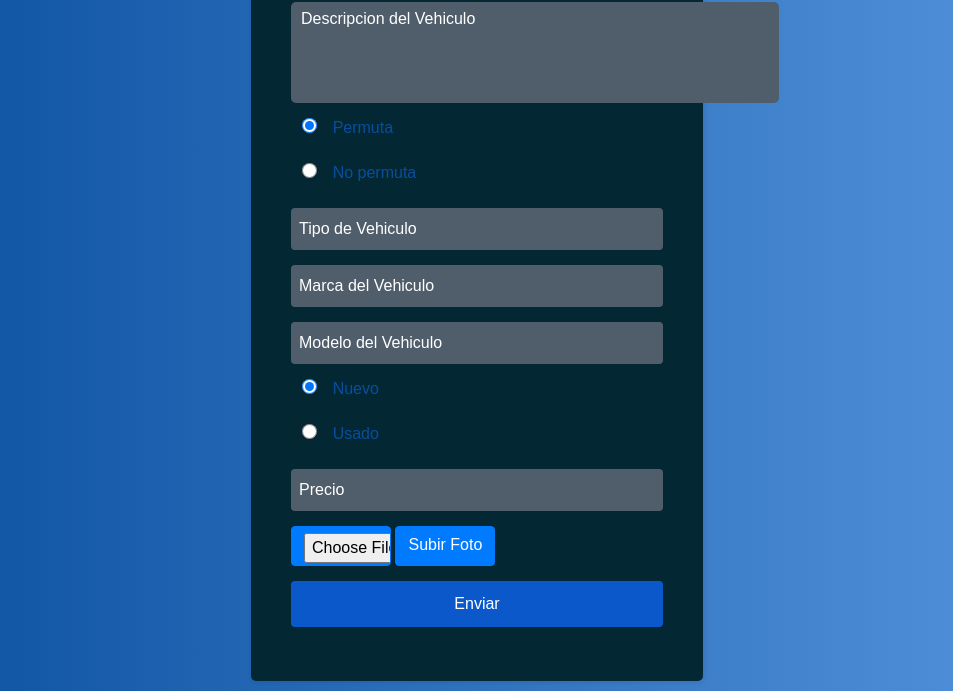
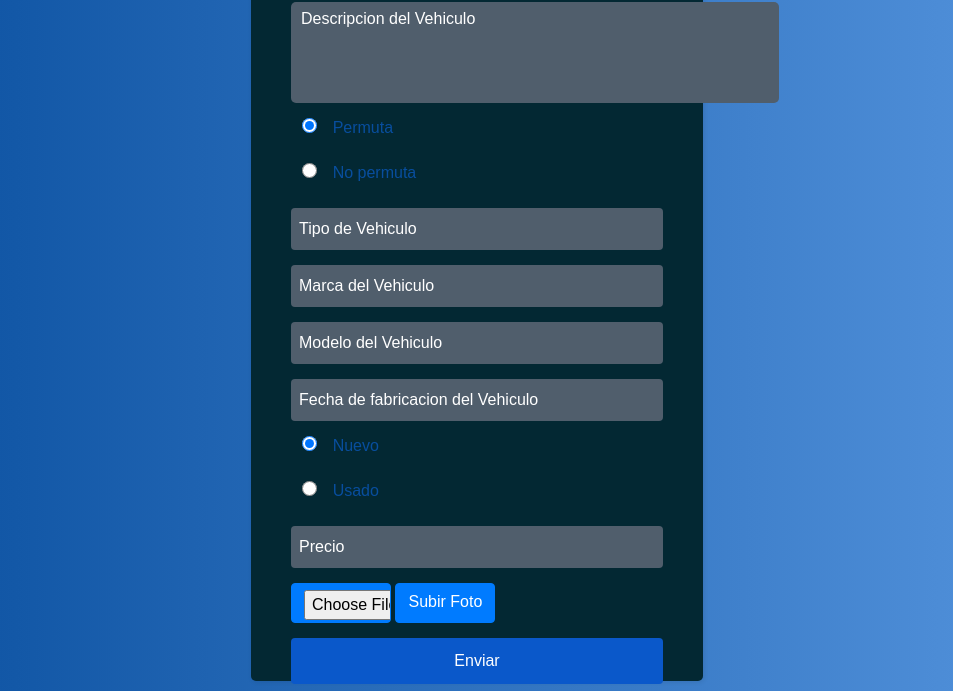
Before and after one commit to tomasmosca/Sistema-CompraVenta-Vehiculos-2021, a plain HTML site: page registro-vehiculo.html in a window 1280 px wide. Shown: the part 109-800 px from the top of the page, without its empty margins (163-1116 px from the left). Drawn offline with nearby package versions, Linux system fonts and the light colour scheme.

Commit message:
agrego campo de fecha del vehiculo

```diff
--- a/registro-vehiculo.html
+++ b/registro-vehiculo.html
@@ -30,7 +30,8 @@
                                     </div>
                                     <input type="text" placeholder="Tipo de Vehiculo" required />
                                     <input type="text" placeholder="Marca del Vehiculo" required />
-                                    <input type="text" placeholder="Modelo del Vehiculo" required /><br />
+                                    <input type="text" placeholder="Modelo del Vehiculo" required />
+                                    <input type="number"  placeholder="Fecha de fabricacion del Vehiculo" required /><br />
                                     <div class="opciones">
                                         <input type="radio" id="nuevo" name="estado" value="Nuevo" checked="checked" />
                                         <label for="html">Nuevo</label><br />
```
